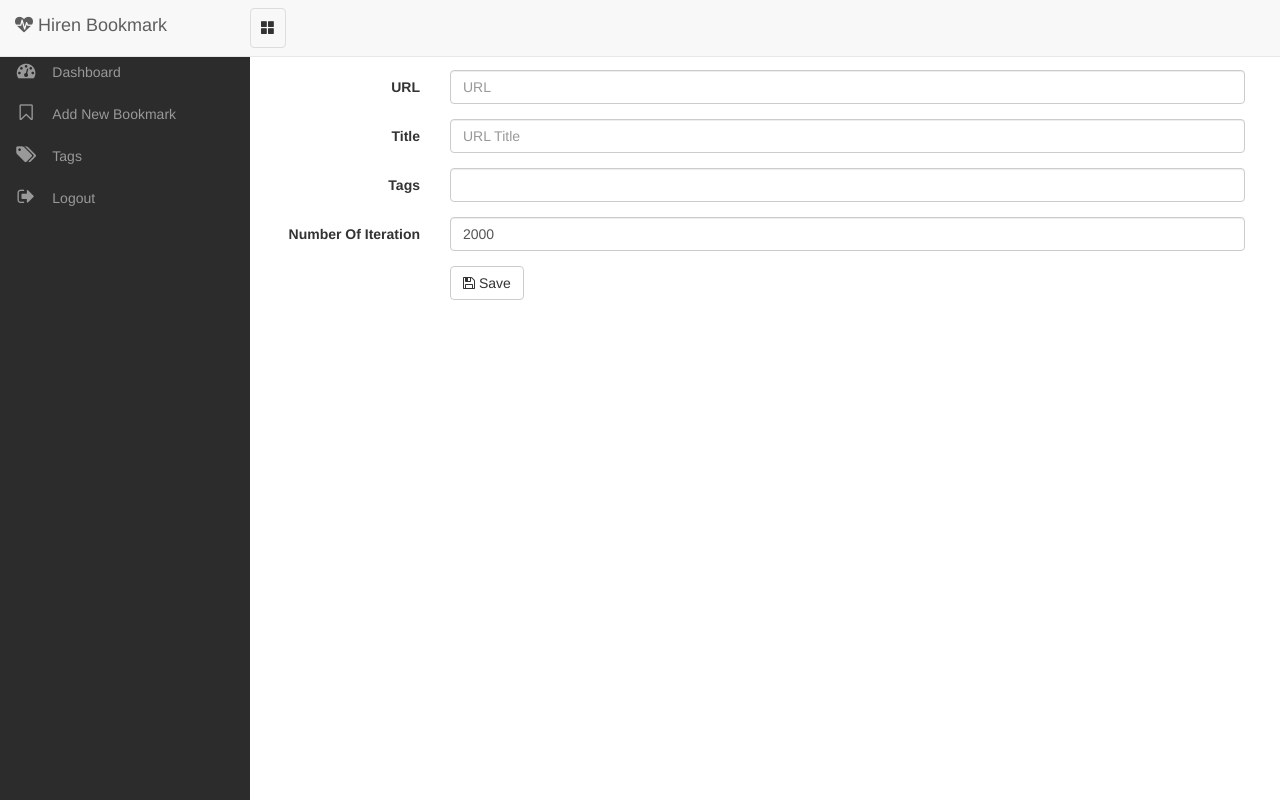
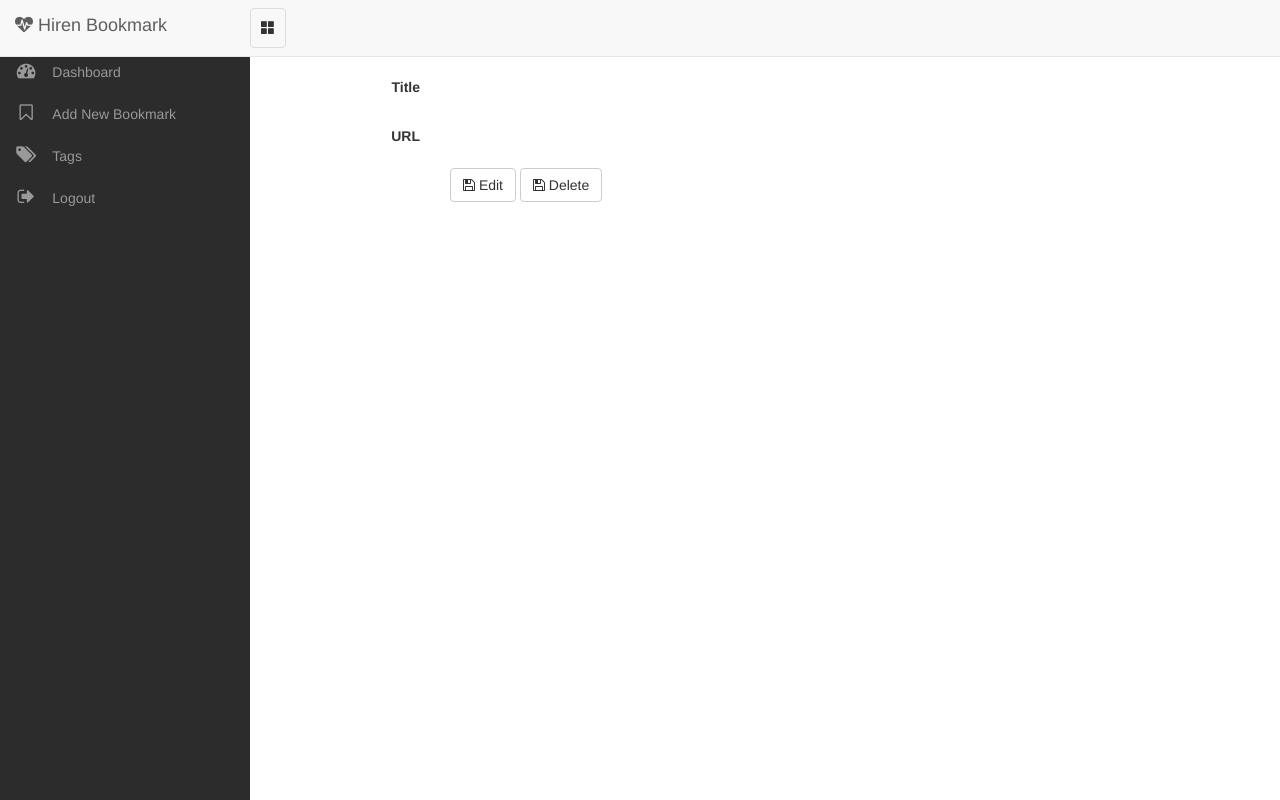
Before and after one commit to pyprism/Hiren-Bookmark-Server, a Django app: page /dashboard/1/ in a window 1280 px wide. Run offline with Django 3.2, Linux system fonts and the light colour scheme; the visitor is signed in with stand-in values (Sample User, id 1); some libraries are stand-ins or nearby versions.

Commit message:
finished readonly form

```diff
--- a/templates/bookmark_readonly.html
+++ b/templates/bookmark_readonly.html
@@ -2,34 +2,34 @@
 {% block content %}
 
     <form class="form-horizontal" id="form">
+        <input type="hidden" id="pk" value="{{ pk }}">
+        <div class="form-group" >
+            <label class="control-label col-sm-2" >Title</label>
+            <div class="col-sm-10">
+                <p id="title" class="form-control-static" />
+            </div>
+        </div>
         <div class="form-group" >
             <label class="control-label col-sm-2" >URL</label>
             <div class="col-sm-10">
-                <input type="url" id="url" class="form-control" required placeholder="URL"/>
-            </div>
-        </div>
-        <div class="form-group" >
-            <label class="control-label col-sm-2" >Title</label>
-            <div class="col-sm-10">
-                <input type="text" id="title" class="form-control" required placeholder="URL Title"/>
-            </div>
-        </div>
-        <div class="form-group" >
-            <label class="control-label col-sm-2">Tags</label>
-            <div class="col-sm-10">
-                <input type="text" id="tags" required class="form-control " />
-            </div>
-        </div>
-        <div class="form-group" >
-            <label class="control-label col-sm-2">Number Of Iteration</label>
-            <div class="col-sm-10">
-                <input type="number" id="iteration" value="2000" required class="form-control " />
+                <p id="url" class="form-control-static" />
             </div>
         </div>
         <div class="form-group">
             <div class="col-sm-offset-2 col-sm-10">
-                <button type="button" onclick="create()" class="btn btn-default"><i class="fa fa-save" ></i> Save</button>
+                <div class="btn-group">
+                    <a href="/dashboard/{{ pk }}/edit/"><button type="button" class="btn btn-default">
+                        <i class="fa fa-save" ></i> Edit</button></a>
+                    <a href="/dashboard/{{ pk }}/delete/"><button type="button" class="btn btn-default">
+                        <i class="fa fa-save" ></i> Delete</button></a>
+                </div>
+
             </div>
         </div>
     </form>
+    <script>
+        window.onload = function () {
+            bookmark_readonly();
+        };
+    </script>
 {% endblock %}
```
